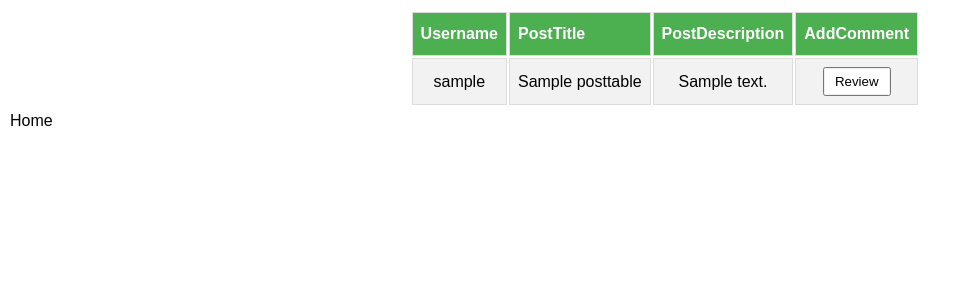
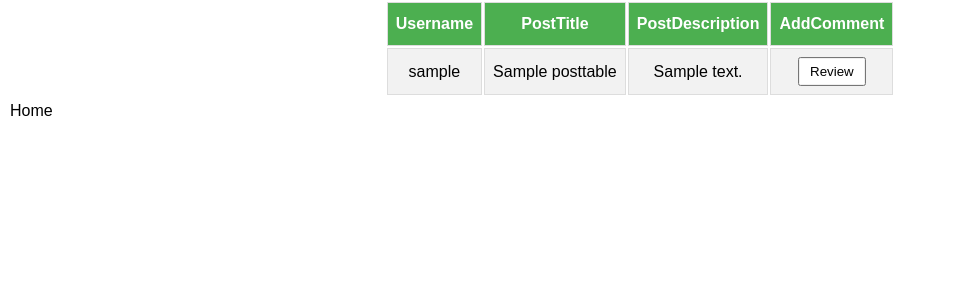
Before and after one commit to Harsh-Parekh/submission, a Flask app: page /seepost in a window 1280 px wide. Shown: the top 300 px of the page, without its empty margins (0-970 px from the left). Run offline with Flask 2, Linux system fonts and the light colour scheme; tables that the repository leaves empty hold one stand-in row (values such as "Sample post").

Commit message:
Update table.css

```diff
--- a/Task/base/static/table.css
+++ b/Task/base/static/table.css
@@ -5,8 +5,8 @@
 }
 
 table {
-    padding-top: 10px;
-    padding-left: 32%;
+    margin-left: auto;
+    margin-right: auto;
 }
 
 #posts {
@@ -16,7 +16,6 @@ table {
 }
 
 #posts td, #posts th {
-    text-align: center;
     border: 1px solid #ddd;
     padding: 8px;
 }
@@ -30,9 +29,9 @@ table {
 }
 
 #posts th {
+    text-align: center;
     padding-top: 12px;
     padding-bottom: 12px;
-    text-align: left;
     background-color: #4CAF50;
     color: white;
 }
```
